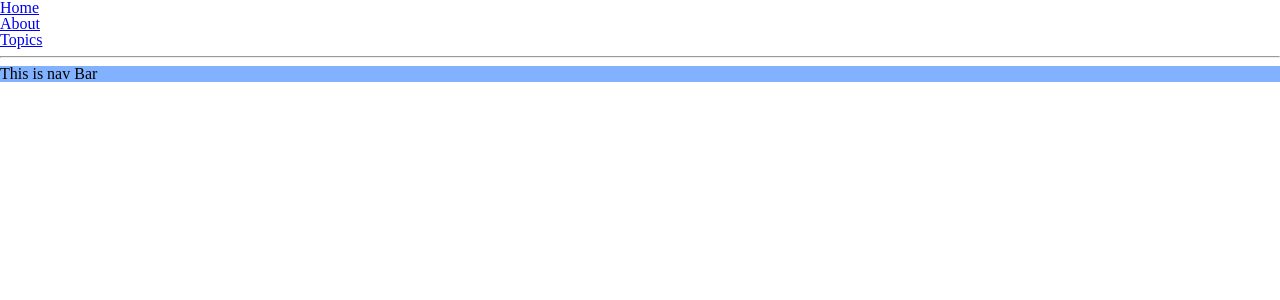
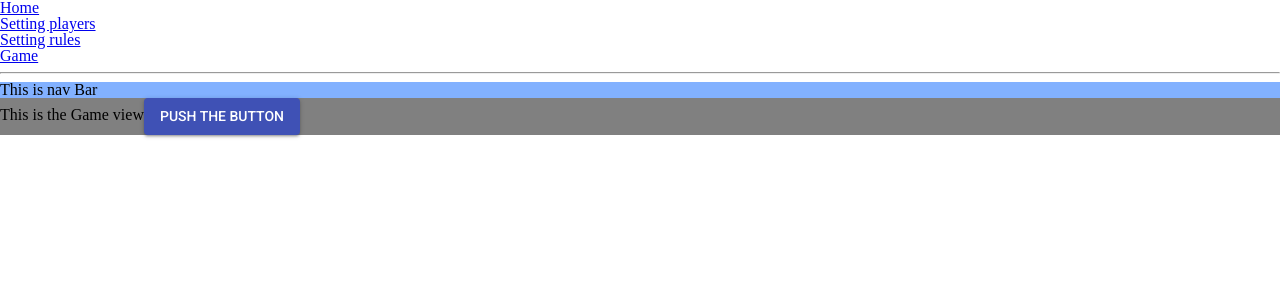
Before and after one commit to JeromeBu/whistScore, a React app: page /game in a window 1280 px wide. Shown: the top 300 px of the page. Built offline with nearby package versions, Linux system fonts and the light colour scheme.

Commit message:
Setting up webpack and babel

```diff
--- a/src/App.js
+++ b/src/App.js
@@ -1,11 +1,6 @@
 import React from "react";
-import styled from "styled-components";
-import { Button } from "@material-ui/core";
 import { NavBar } from "./Components/NavBar";
-
-const Wrapper = styled.div`
-  padding: 0 5rem 5rem 5rem;
-`;
+import PropTypes from "prop-types";
 
 const App = ({ children }) => (
   <React.Fragment>
@@ -14,12 +9,8 @@ const App = ({ children }) => (
   </React.Fragment>
 );
 
-export const Lulu = () => (
-  <Wrapper>
-    <Button variant="contained" color="primary">
-      Some Button
-    </Button>
-  </Wrapper>
-);
+App.propTypes = {
+  children: PropTypes.arrayOf(PropTypes.object).isRequired,
+};
 
 export default App;
--- a/src/Router.js
+++ b/src/Router.js
@@ -1,7 +1,11 @@
 import React from "react";
-import App, { Lulu } from "./App";
 import { BrowserRouter as Router, Route, Link, Switch } from "react-router-dom";
 import { createHistory as history } from "history";
+import App from "./App";
+import SettingRules from "./Views/SettingRules";
+import SettingPlayers from "./Views/SettingPlayers";
+import Game from "./Views/Game";
+import Home from "./Views/Home";
 
 const myRouter = () => (
   <Router history={history}>
@@ -11,18 +15,23 @@ const myRouter = () => (
           <Link to="/">Home</Link>
         </li>
         <li>
-          <Link to="/about">About</Link>
+          <Link to="/settingPlayers">Setting players</Link>
         </li>
         <li>
-          <Link to="/lulu">Topics</Link>
+          <Link to="/settingRules">Setting rules</Link>
+        </li>
+        <li>
+          <Link to="/game">Game</Link>
         </li>
       </ul>
 
       <hr />
       <App>
         <Switch>
-          <Route path="/about" component={About} />
-          <Route path="/lulu" component={Lulu} />
+          <Route exact path="/" component={Home} />
+          <Route path="/settingPlayers" component={SettingPlayers} />
+          <Route path="/settingRules" component={SettingRules} />
+          <Route path="/game" component={Game} />
         </Switch>
       </App>
     </React.Fragment>
@@ -30,15 +39,3 @@ const myRouter = () => (
 );
 
 export default myRouter;
-
-const Home = () => (
-  <div>
-    <h2>Home</h2>
-  </div>
-);
-
-const About = () => (
-  <div>
-    <h2>About</h2>
-  </div>
-);
--- /dev/null
+++ b/src/Views/Game.js
@@ -0,0 +1,18 @@
+import React from "react";
+import styled from "styled-components";
+import { Button } from "@material-ui/core";
+
+const Wrapper = styled.div`
+  background-color: grey;
+`;
+
+const Game = () => (
+  <Wrapper>
+    This is the Game view
+    <Button variant="contained" color="primary">
+      Push the Button
+    </Button>
+  </Wrapper>
+);
+
+export default Game;
--- /dev/null
+++ b/src/Views/Home.js
@@ -0,0 +1,10 @@
+import React from "react";
+import styled from "styled-components";
+
+const Wrapper = styled.div`
+  background-color: pink;
+`;
+
+const Home = () => <Wrapper>Welcome to whist counting</Wrapper>;
+
+export default Home;
--- a/src/Views/SettingPlayers.js
+++ b/src/Views/SettingPlayers.js
@@ -0,0 +1,10 @@
+import React from "react";
+import styled from "styled-components";
+
+const Wrapper = styled.div`
+  background-color: yellow;
+`;
+
+const SettingPlayers = <Wrapper>This is the setting players view</Wrapper>;
+
+export default SettingPlayers;
--- /dev/null
+++ b/src/Views/SettingRules.js
@@ -0,0 +1,10 @@
+import React from "react";
+import styled from "styled-components";
+
+const Wrapper = styled.div`
+  background-color: red;
+`;
+
+const SettingRules = <Wrapper>This is the setting rules view</Wrapper>;
+
+export default SettingRules;
```
Also changed, not shown: package.json (+13 -9 lines), .babelrc, 2 other files (tests, documents, lock files or other folders).
